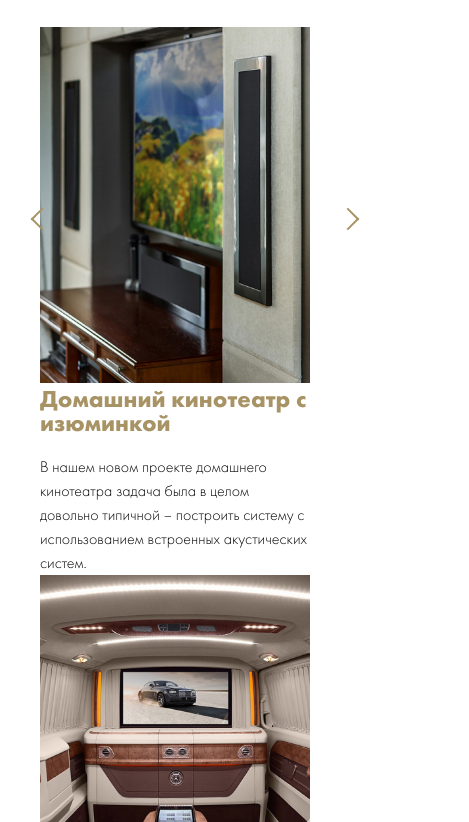
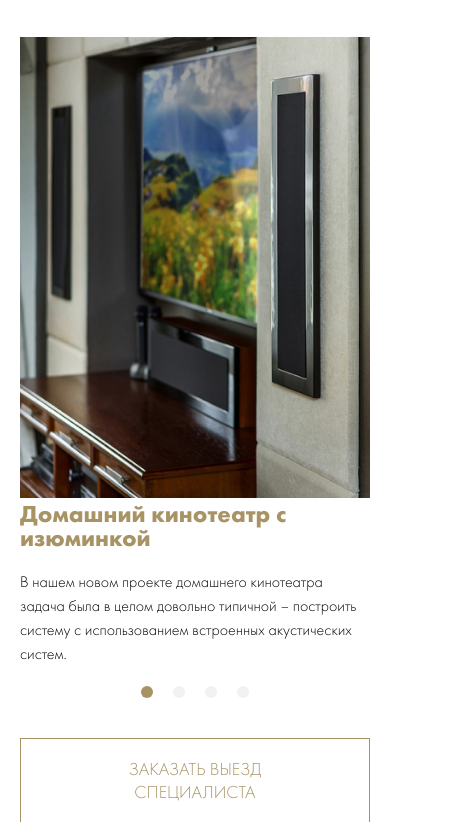
Before and after one commit to ViktorSergeevich/pult.ru, a plain HTML site: page index.html in a window 390 px wide. Shown: the part 82-904 px from the top of the page, 469 px wide, since content can reach past the window. Drawn offline with Linux system fonts and the light colour scheme.

Commit message:
complete project

```diff
--- a/assets/css/main.scss
+++ b/assets/css/main.scss
@@ -7,7 +7,6 @@ body, h1, h2, h3, h4, p{
   margin: 0;
 }
 a {
-
   color: unset;
   text-decoration: none;
 
@@ -15,7 +14,6 @@ a {
     text-decoration: underline;
   }
 }
-
 
 @font-face {
   font-family: 'Futura PT Bold';
@@ -49,14 +47,12 @@ $color-headers: #A89365;
 .wrapper {
   width: 100%;
 }
-
 .container {
   max-width: calc(100vw - 177px);
   margin: 0 auto;
 }
-
+//Стили для карусели
 .carousel {
-
   &__header {
     display: flex;
     justify-content: space-between;
@@ -65,40 +61,34 @@ $color-headers: #A89365;
     text-transform: uppercase;
     margin-bottom: 40px;
     align-items: flex-end;
+    padding: 0 20px;
   }
-
   &__title {
     font-family: 'Futura PT ExtraBold';
     font-size: 48px;
     font-weight: 800;
     line-height: 100%;
   }
-
   &__link {
     font-family: 'Futura PT Light';
-
     &::after {
       content: '\2192';
     }
   }
-
   &__body {
     margin-bottom: 40px;
     position: relative;
   }
-
   &__cart-container {
     display: flex;
     overflow: hidden;
-    flex-wrap: wrap;
     justify-content: space-between;
+    margin-bottom: 20px;
   }
-
   &__footer {
     display: flex;
     justify-content: center;
   }
-
   &__btn {
     cursor: pointer;
     text-transform: uppercase;
@@ -110,7 +100,6 @@ $color-headers: #A89365;
     line-height: 23px;
     padding: 18.5px 62.5px;
     transition: all .3s ease-in-out;
-
     &:hover {
       background-color: #ffffff;
       color: $color-headers;
@@ -120,7 +109,6 @@ $color-headers: #A89365;
       background-color: #ffffff;
       color: $color-headers;
       margin-right: 25.5px;
-
       &:hover {
         background-color: $color-headers;
         color: #ffffff;
@@ -128,11 +116,19 @@ $color-headers: #A89365;
     }
   }
 }
+//Стили для элементов карусели
+.cart-item-wrapper {
+  padding: 0 20px;
+}
+.cart-track {
+  display: flex;
+  width: 100%;
+  justify-content: space-between;
+  transition: all .3s ease-in-out;
+}
 .cart-item {
-  max-width: 23.47%;
   min-width: 270px;
   &__img {
-
   overflow: hidden;
     img {
       min-width: 270px;
@@ -141,21 +137,19 @@ $color-headers: #A89365;
       object-fit: contain;
     }
   }
-
   &__title {
     font-family: "Futura PT Bold";
     color: $color-headers;
     font-size: 30px;
     margin-bottom: 20px;
   }
-
   &__text {
     font-family: "Futura PT Light";
     font-size: 20px;
     line-height: 30px;
   }
 }
-
+//Стили для стрелок навигации
 .arrow {
   position: absolute;
   cursor: pointer;
@@ -165,24 +159,76 @@ $color-headers: #A89365;
   height: 32px;
   border-top: 2px solid $color-headers;
   border-right: 2px solid $color-headers;
-
   &_right {
     right: -2%;
     transform: rotate(45deg);
   }
-
   &_left {
     left: -2%;
     transform: rotate(-135deg);
   }
 }
+//Стили для точек навигации
+.navigate {
+  display: flex;
+  justify-content: center;
+  &__circle-container {
+    display: flex;
+    justify-content: space-between;
+  }
+  &__circle {
+    cursor: pointer;
+    width: 12px;
+    height: 12px;
+    border-radius: 50%;
+    background-color: #f2f2f2;
+    margin-right: 20px;
+    &:last-child {
+      margin-right: 0;
+    }
+    &_active {
+      background-color: $color-headers;
+    }
+  }
+}
+//media
 @media (max-width: 1330px) {
   .container {
     max-width: calc(100vw - 80px);
   }
 }
-@media (max-width: 1200px) {
-
+@media (max-width: 566px) {
+  .carousel__title {
+    margin-bottom: 10px;
+  }
+}
+@media (max-width: 920px) {
+.cart-item-wrapper {
+  padding: 0 10px;
+}
+  .carousel {
+    &__header {
+      padding: 0 10px;
+    }
+    &__footer {
+      flex-direction: column;
+      padding: 0 10px;
+    }
+    &__btn {
+      text-align: center;
+      &_white {
+        margin: 0 0 20px 0;
+      }
+    }
+  }
+}
+@media (max-width: 1240px) {
+  .container {
+    max-width: calc(100vw - 20px);
+  }
+  .arrow {
+    display: none;
+  }
 }
 @media (max-width: 1280px) {
   .arrow {
@@ -192,6 +238,7 @@ $color-headers: #A89365;
   }
   .carousel__header {
     &__title {
+      padding: 0 10px;
       font-size: 32px;
     }
     &__link {
@@ -199,7 +246,6 @@ $color-headers: #A89365;
     }
   }
   .cart-item {
-    max-width: 23.47%;
     &__title {
       font-size: 24px;
       line-height: 24px;
--- /dev/null
+++ b/assets/js/carousel.js
@@ -0,0 +1,65 @@
+ function carousel() {
+    let position = 0;
+
+    let slidesToScroll = 4;
+    let slidesToShow = 4;
+    let itemWidth;
+
+    const container = document.querySelector('.carousel__cart-container');
+    const track = document.querySelector('.cart-track');
+    const items = document.querySelectorAll('.cart-item-wrapper');
+    const btnPrev = document.querySelector('.arrow_left');
+    const btnNext = document.querySelector('.arrow_right');
+    const navigateBlock = document.querySelector('.navigate__circle-container');
+
+
+    if (window.innerWidth < 1240) {
+        slidesToShow = 3
+        slidesToScroll = 3
+        if (window.innerWidth <= 920) {
+            slidesToShow = 2;
+            slidesToScroll = 2
+        }
+        if (window.innerWidth < 568) {
+            slidesToShow = 1
+            slidesToScroll = 1
+        }
+        activeNavigate()
+    } else {
+        navigateBlock.innerHTML = '';
+    }
+    itemWidth = container.clientWidth / slidesToShow;
+    items.forEach((item, index) => {
+        item.style.minWidth = itemWidth + 'px';
+        item.style.maxWidth = itemWidth + 'px';
+    })
+
+    btnNext.addEventListener('click', () => {
+        const movePosition = slidesToScroll * itemWidth;
+        position -= movePosition;
+        setPosition();
+    })
+    btnPrev.addEventListener('click', () => {
+        const movePosition = slidesToScroll * itemWidth;
+        position += movePosition;
+        setPosition();
+    })
+     function setPosition() {
+         track.style.transform = `translateX(${position}px)`
+     }
+     function activeNavigate () {
+         navigateBlock.innerHTML = ''
+         for (let i = 0; i < Math.ceil(items.length / slidesToShow); i++) {
+             sp = document.createElement('span');
+             sp.classList.add('navigate__circle');
+             if (i === 0) sp.classList.add('navigate__circle_active');
+             navigateBlock.appendChild(sp)
+         }
+     }
+}
+window.onload = () => {
+    carousel();
+ }
+ window.onresize = () => {
+     carousel();
+ }
--- a/index.html
+++ b/index.html
@@ -17,30 +17,45 @@
                 <a href="#" class="carousel__link">Смотреть портфолио </a>
             </div>
             <div class="carousel__body">
-                <span class="arrow arrow_left"></span>
+
                 <div class="carousel__cart-container">
+                    <div class="cart-track">
+                        <div class="cart-item-wrapper">
                             <div class="cart-item">
                                 <div class="cart-item__img"><img src="./assets/images/portfolio_1.jpg" alt="Домашний кинотеатр" /></div>
                                 <div class="cart-item__title">Домашний кинотеатр с изюминкой</div>
                                 <p class="cart-item__text">В нашем новом проекте домашнего кинотеатра задача была в целом довольно типичной – построить систему с использованием встроенных акустических систем. </p>
                             </div>
+                        </div>
+                        <div class="cart-item-wrapper">
                             <div class="cart-item">
                                 <div class="cart-item__img"><img src="./assets/images/portfolio_2.jpg" alt="Автомобиль" /></div>
                                 <h3 class="cart-item__title">Роскошный автомобиль с&nbsp;«умным&nbsp;салоном»</h3>
                                 <p class="cart-item__text">Эксклюзивный Mercedes Benz V class обрел не только шикарный салон первого класса с креслами, баром, сейфом и телевизором, но и благодаря нашей помощи позволил управлять всем этим богатством с iPad!</p>
                             </div>
+                        </div>
+                        <div class="cart-item-wrapper">
                             <div class="cart-item">
                                 <div class="cart-item__img"><img src="./assets/images/portfolio_3.jpg" alt="Гостиная-кинотеатр" /></div>
                                 <h3 class="cart-item__title">Гостиная-кинотеатр</h3>
                                 <p class="cart-item__text">Посмотрев на фотографии этой светлой гостиной сразу и не поймешь, что расположена она в цокольном этаже дома и не имеет окон.</p>
                             </div>
+                        </div>
+                        <div class="cart-item-wrapper">
                             <div class="cart-item">
                                 <div class="cart-item__img"><img src="./assets/images/portfolio_4.jpg" alt="Кинотеатр на крыше" /></div>
                                 <h3 class="cart-item__title">Кинотеатр на крыше</h3>
                                 <p class="cart-item__text">Посмотрев на фотографии этой светлой гостиной сразу и не поймешь, что расположена она в цокольном этаже дома  и не имеет окон.</p>
                             </div>
                         </div>
-                <spam class="arrow arrow_right"></spam>
+                    </div>
+                </div>
+                <div class="navigate">
+                    <span class="arrow arrow_left"></span>
+                    <span class="arrow arrow_right"></span>
+                    <div class="navigate__circle-container"></div>
+                </div>
+
             </div>
             <div class="carousel__footer">
                 <div class="carousel__btn carousel__btn_white">Заказать выезд специалиста</div>
@@ -49,5 +64,6 @@
         </div>
     </div>
 </div>
+<script src="./assets/js/carousel.js"></script>
 </body>
 </html>
```
Also changed, not shown: assets/css/main.css, 2 other files. Lines whose indentation alone changed are shown as unchanged.
